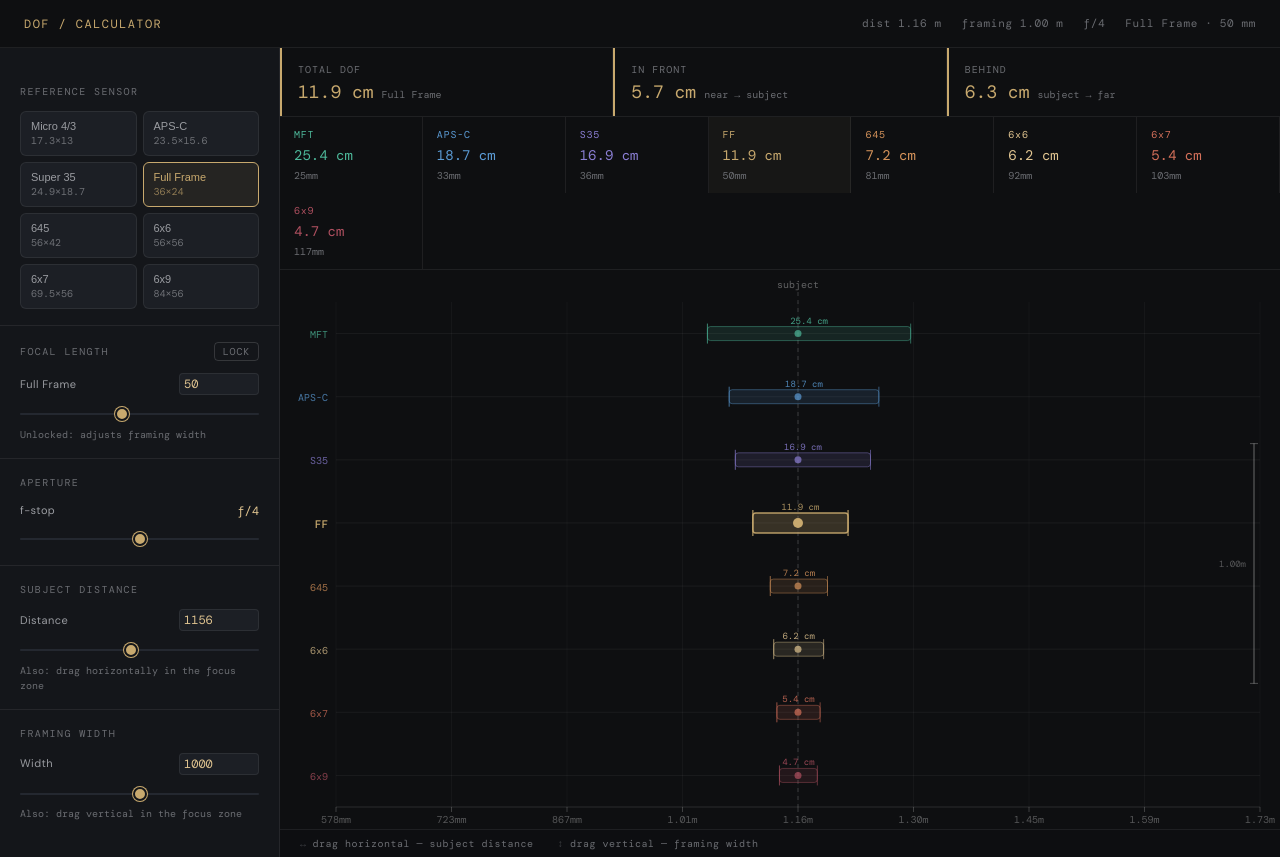
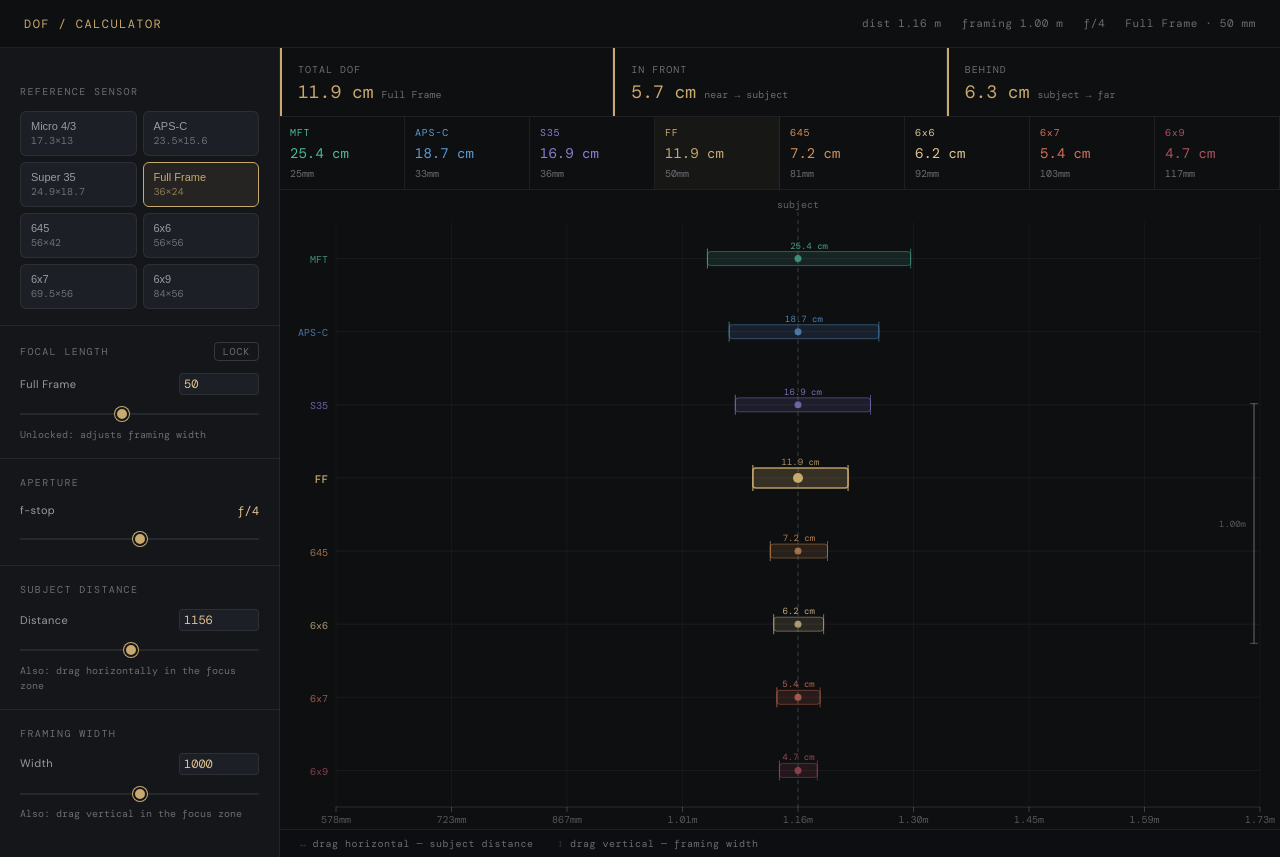
Before and after one commit to Sampppp/depth-of-field2, a React (Vite) app: page / in a window 1280 px wide. Built offline with nearby package versions, Linux system fonts and the light colour scheme; a web font is replaced by a local one.

Commit message:
sizing fix

```diff
--- a/src/App.jsx
+++ b/src/App.jsx
@@ -510,10 +510,10 @@ export default function App() {
         </div>
 
         {/* Per-sensor DoF comparison row */}
-        <div style={{ display: 'grid', gridTemplateColumns: 'repeat(7, 1fr)', borderBottom: '1px solid var(--line)' }}>
+        <div style={{ display: 'grid', gridTemplateColumns: 'repeat(8, 1fr)', borderBottom: '1px solid var(--line)' }}>
           {results.map(r => (
             <div key={r.id} style={{
-              padding: '10px 14px',
+              padding: '8px 10px',
               borderRight: '1px solid var(--line)',
               background: r.id === refSensorId ? r.color + '0d' : 'transparent',
             }}>
```
